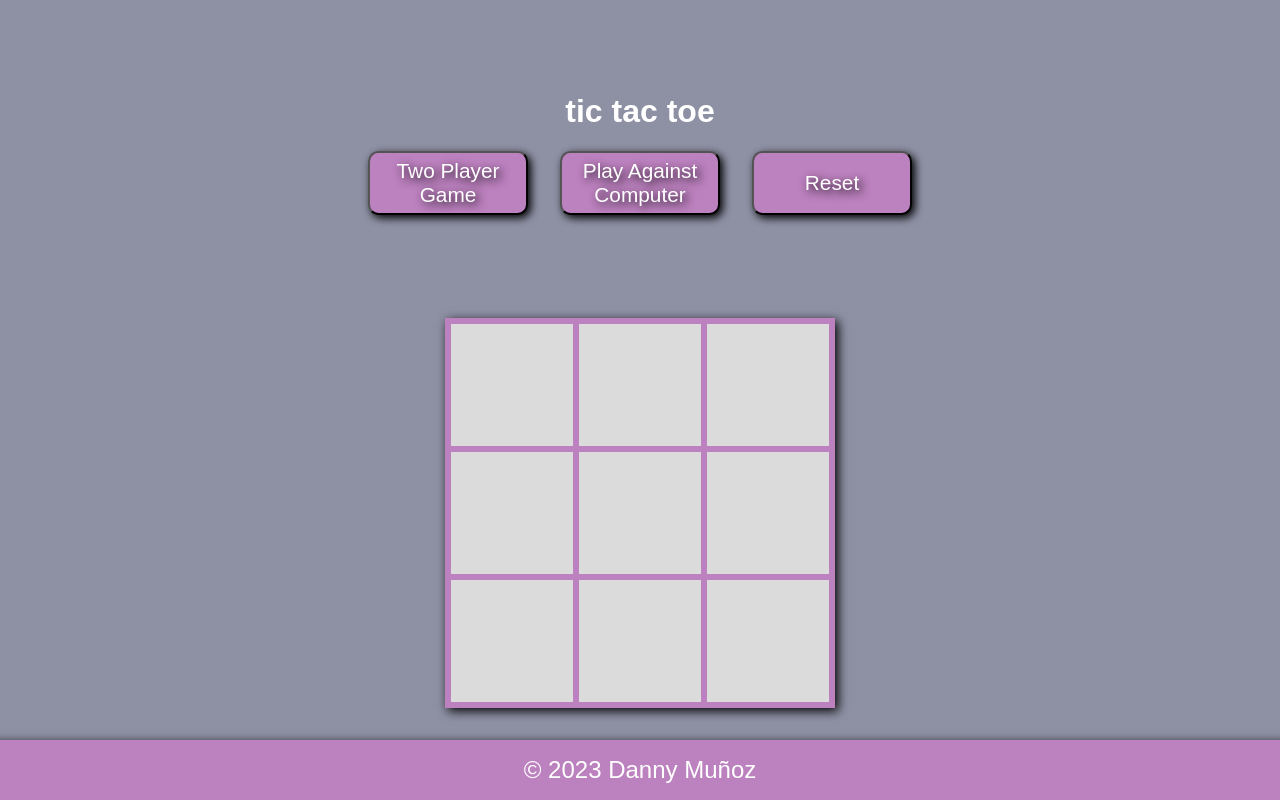
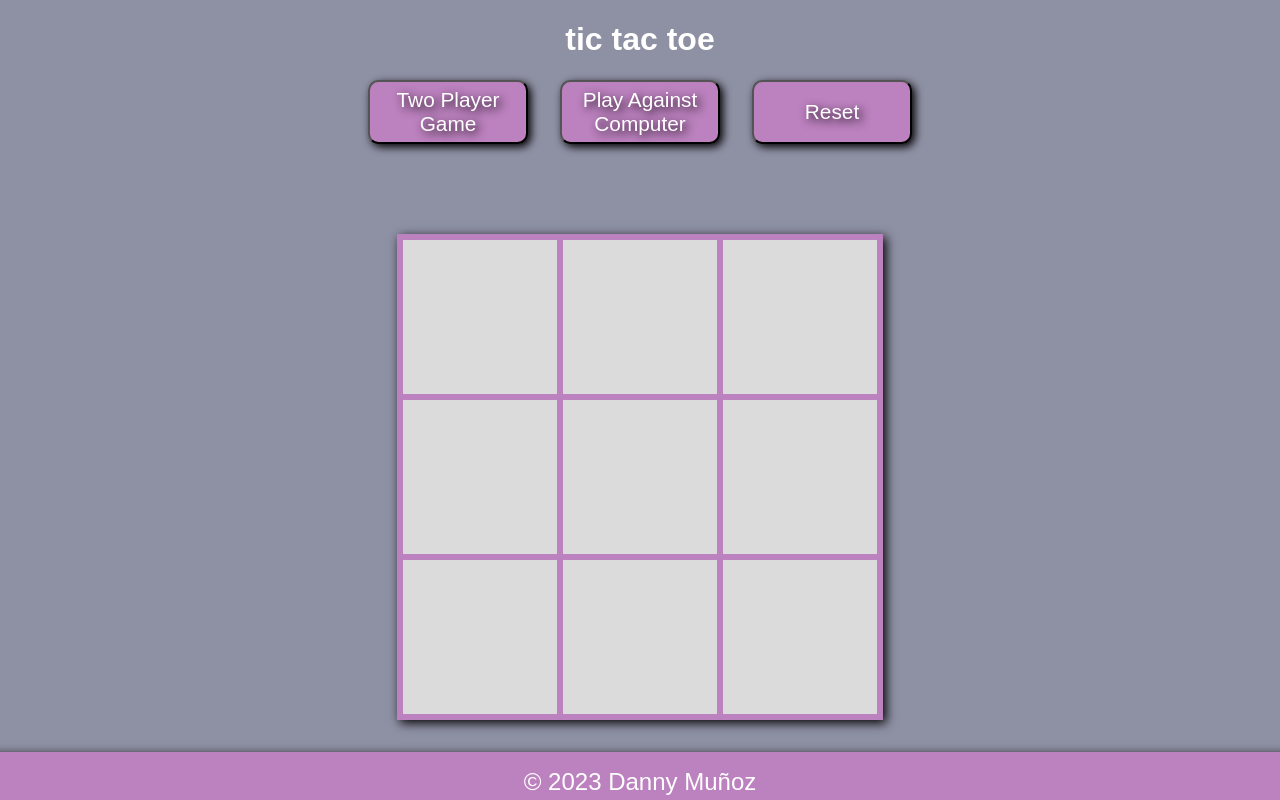
Before and after one commit to muno17/Tic-Tac-Toe, a plain HTML site: page index.html in a window 1280 px wide. Drawn offline with Linux system fonts and the light colour scheme.

Commit message:
increase board size and place in center of page

```diff
--- a/index.html
+++ b/index.html
@@ -17,6 +17,7 @@
                 <button id="reset">Reset</button>
             </div>
         </div>
+        <div id="middle">
             <div id="board">
                 <div class="tile"></div>
                 <div class="tile"></div>
@@ -28,6 +29,7 @@
                 <div class="tile"></div>
                 <div class="tile"></div>
             </div>
+        </div>
         <div id="footer">
             © 2023 Danny Muñoz
         </div>
--- a/style.css
+++ b/style.css
@@ -15,9 +15,9 @@ body {
 #top {
     display: flex;
     flex-direction: column;
-    justify-content: center;
+    justify-content: flex-start;
     align-items: center;
-    height: 100%;
+    height: 50%;
     width: 100%;
 }
 
@@ -38,10 +38,17 @@ button {
     justify-content: space-between;
 }
 
+#middle {
+    display: flex;
+    flex-direction: column;
+    justify-content: flex-start;
+    height: 100%;
+}
+
 #board {
     display: grid;
-    grid-template-columns: 8rem 8rem 8rem;
-    grid-template-rows: 8rem 8rem 8rem;
+    grid-template-columns: 10rem 10rem 10rem;
+    grid-template-rows: 10rem 10rem 10rem;
     border-style: solid;
     border-color: #BC81BF;
     background-color: #DBDBDB;
@@ -53,12 +60,12 @@ button {
     border: .2rem solid #BC81BF;
     justify-content: center;
     align-items: center;
-    font-size: 6rem;
+    font-size: 8rem;
     text-shadow: 3px 3px 10px black;
 }
 
 #footer {
-    height: 8%;
+    height: 2%;
     width: 100%;
     background-color: #BC81BF;
     text-align: center;
```
Lines whose indentation alone changed are shown as unchanged.
